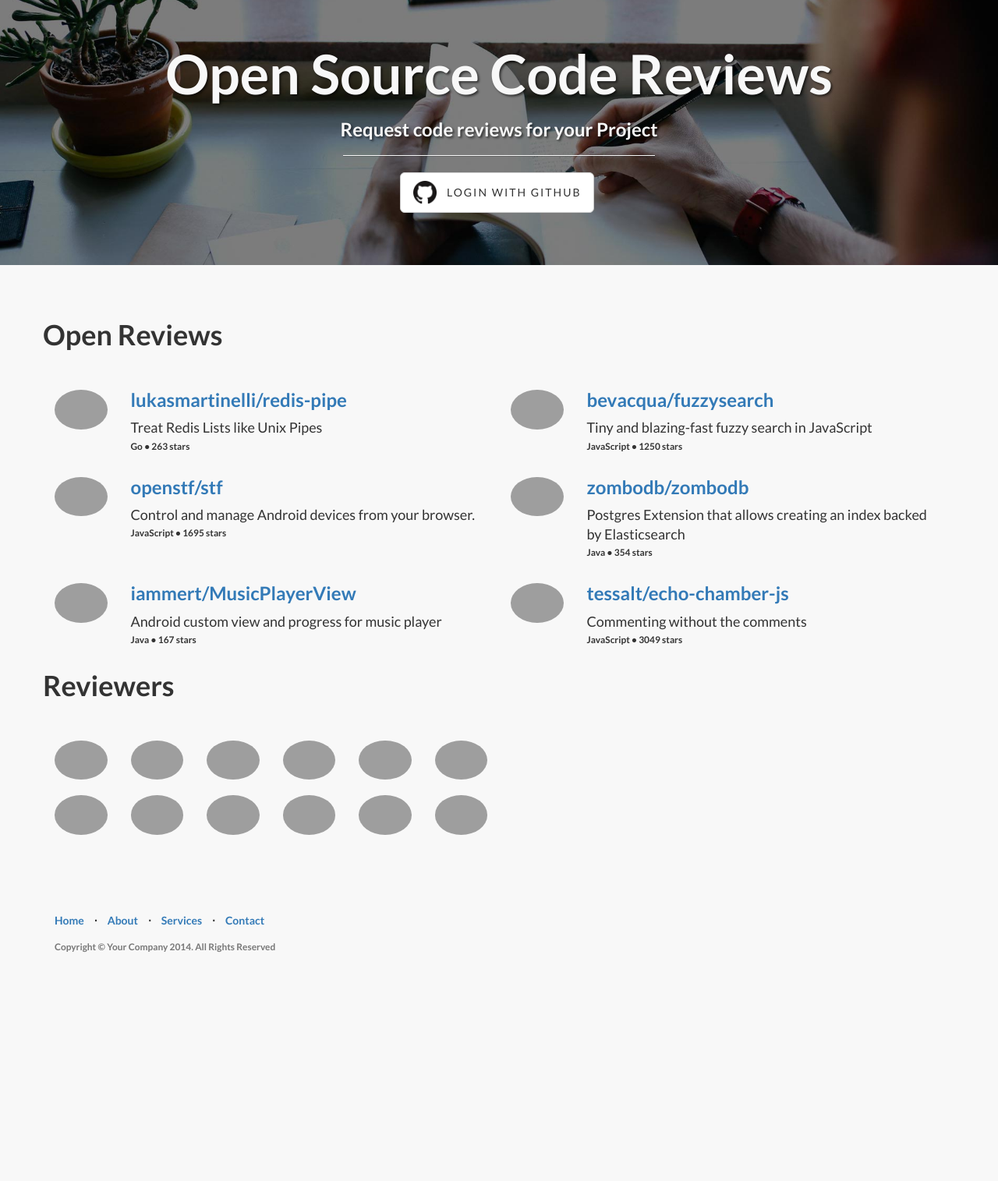
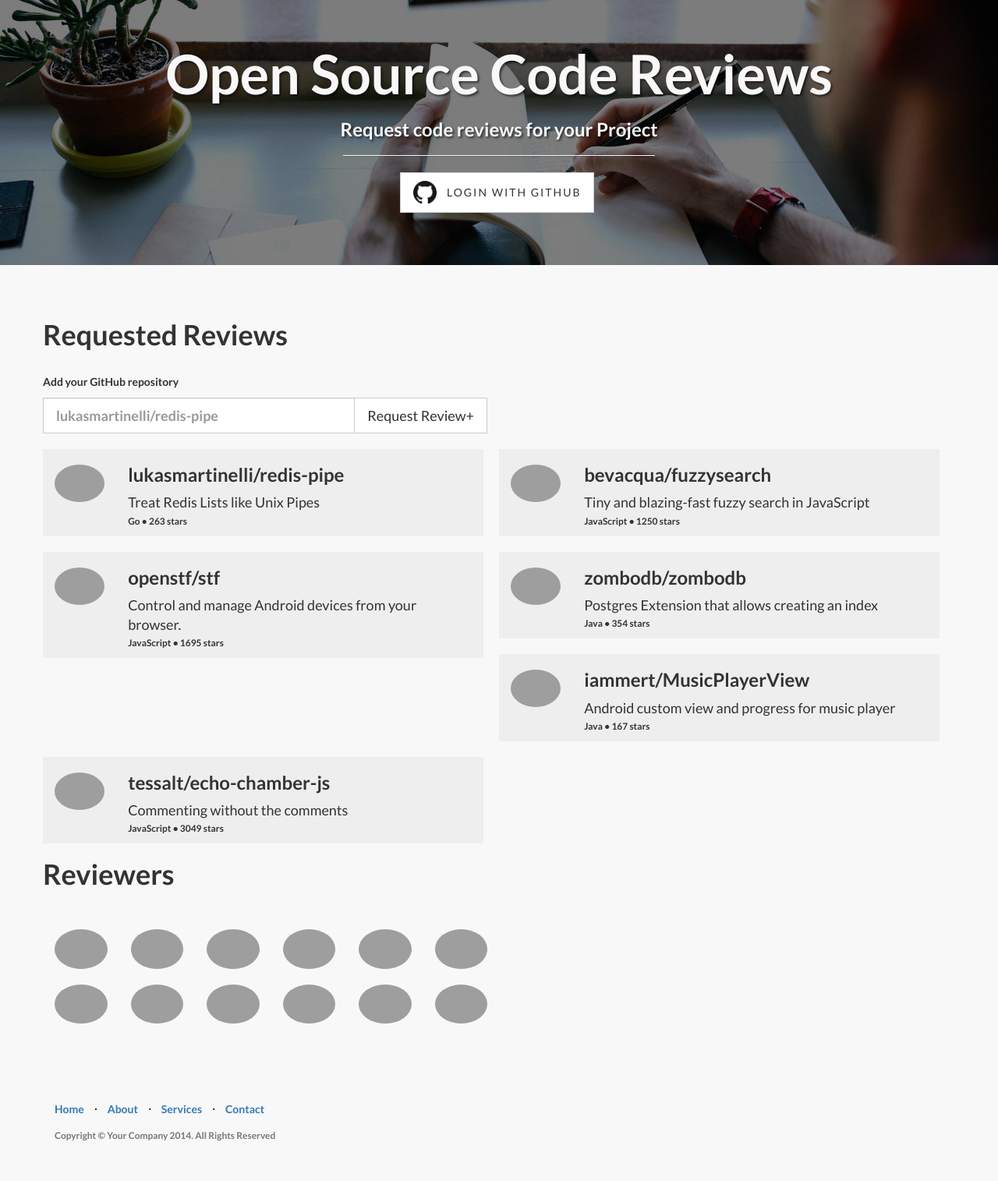
Before and after one commit to lukasmartinelli-alt/opencodereview, a Django app: page / in a window 1280 px wide. Shown: the part 51-1566 px from the top of the page at 78% size. Before the commit the page ends 1273 px from the top, so only its background shows below. Run offline with Django 3.2, Linux system fonts and the light colour scheme; some libraries are stand-ins or nearby versions; grey boxes are pictures that could not be loaded.

Commit message:
Improved design further

```diff
--- a/static/css/landing-page.css
+++ b/static/css/landing-page.css
@@ -168,3 +168,24 @@
 p.copyright {
     margin: 15px 0 0;
 }
+
+/*
+.open-review:hover {
+    cursor: pointer;
+}*/
+
+.open-review:hover > div {
+    background-color: #ddd;
+}
+
+.open-review {
+    border-top: 20px solid transparent;
+    border-right: 20px solid transparent;
+}
+.open-review > div {
+    background-color: #eee;
+}
+
+.btn, .input-lg {
+    border-radius: 0px;
+}
--- a/templates/base.html
+++ b/templates/base.html
@@ -3,8 +3,8 @@
 <html lang="en">
 <head>
 	<meta charset="utf-8">
-	<title>Page Title</title>
-	<meta name="description" content="">
+	<title>Open Code Reviews - Request code reviews for your Project</title>
+	<meta name="description" content="Request code reviews for your Project">
 	<meta name="viewport" content="width=device-width, initial-scale=1.0">
 
 	<link href="{% static "css/bootstrap.min.css" %}" rel="stylesheet">
@@ -26,7 +26,7 @@
                     <span class="icon-bar"></span>
                     <span class="icon-bar"></span>
                 </button>
-                <a class="navbar-brand topnav" href="#">Open Code Review</a>
+                <a class="navbar-brand topnav" href="/">Open Code Review</a>
             </div>
             <!-- Collect the nav links, forms, and other content for toggling -->
             <div class="collapse navbar-collapse" id="bs-example-navbar-collapse-1">
@@ -100,14 +100,25 @@
                 </div>
             </div>-->
             <div class="row">
-                <h1 class="section-heading">Open Reviews</h1>
-                <div class="col-md-6">
+                <h1 class="section-heading">Requested Reviews</h1>
+                <div class="row">
+                	<div class="col-md-6">
+                		<p>Add your GitHub repository</p>
+	                    <div class="input-group">
+	                        <input type="text" class="form-control input-lg" placeholder="lukasmartinelli/redis-pipe">
+	                        <span class="input-group-btn">
+	                            <button class="btn btn-default btn-lg" type="button">Request Review+</button>
+	                        </span>
+	                    </div>
+	                </div>
+				</div>
+                <div class="col-md-6 open-review">
                     <div class="row">
-                        <div class="col-md-2">
+                        <div class="col-xs-2">
                             <img src="https://avatars3.githubusercontent.com/u/1288339?v=3&s=460" class="img-responsive img-circle" style="margin-top: 20px"/>
                         </div>
-                        <div class="col-md-10">
-                            <h3><a href="#">lukasmartinelli/redis-pipe</a></h3>
+                        <div class="col-xs-10">
+                            <h3>lukasmartinelli/redis-pipe</h3>
                             <p>
                                 <span class="lead">Treat Redis Lists like Unix Pipes</span>
                                 <br/>
@@ -116,13 +127,13 @@
                         </div>
                     </div>
                 </div>
-                <div class="col-md-6">
+                <div class="col-md-6 open-review">
                     <div class="row">
-                        <div class="col-md-2">
+                        <div class="col-xs-2">
                             <img src="https://avatars1.githubusercontent.com/u/32509?v=3&s=460" class="img-responsive img-circle" style="margin-top: 20px"/>
                         </div>
-                        <div class="col-md-10">
-                            <h3><a href="#">bevacqua/fuzzysearch</a></h3>
+                        <div class="col-xs-10">
+                            <h3>bevacqua/fuzzysearch</h3>
                             <p>
                                 <span class="lead">Tiny and blazing-fast fuzzy search in JavaScript</span>
                                 <br/>
@@ -131,13 +142,13 @@
                         </div>
                     </div>
                 </div>
-                <div class="col-md-6">
+                <div class="col-md-6 open-review">
                     <div class="row">
-                        <div class="col-md-2">
+                        <div class="col-xs-2">
                             <img src="https://avatars3.githubusercontent.com/u/934293?v=3&s=460" class="img-responsive img-circle" style="margin-top: 20px"/>
                         </div>
-                        <div class="col-md-10">
-                            <h3><a href="#">openstf/stf</a></h3>
+                        <div class="col-xs-10">
+                            <h3>openstf/stf</h3>
                             <p>
                                 <span class="lead"> Control and manage Android devices from your browser.
 </span>
@@ -147,15 +158,16 @@
                         </div>
                     </div>
                 </div>
-                <div class="col-md-6">
+                <a style="color: inherit;" href="#">
+                <div class="col-md-6 open-review">
                     <div class="row">
-                        <div class="col-md-2">
+                        <div class="col-xs-2">
                             <img src="https://avatars2.githubusercontent.com/u/5117238?v=3&s=460" class="img-responsive img-circle" style="margin-top: 20px"/>
                         </div>
-                        <div class="col-md-10">
-                            <h3><a href="#">zombodb/zombodb</a></h3>
+                        <div class="col-xs-10">
+                            <h3>zombodb/zombodb</h3>
                             <p>
-                                <span class="lead">Postgres Extension that allows creating an index backed by Elasticsearch
+                                <span class="lead">Postgres Extension that allows creating an index
 </span>
                                 <br/>
                                 <small>Java • 354 stars</small>
@@ -163,13 +175,14 @@
                         </div>
                     </div>
                 </div>
-                <div class="col-md-6">
+                </a>
+                <div class="col-md-6 open-review">
                     <div class="row">
-                        <div class="col-md-2">
+                        <div class="col-xs-2">
                             <img src="https://avatars3.githubusercontent.com/u/11799296?v=3&s=460" class="img-responsive img-circle" style="margin-top: 20px"/>
                         </div>
-                        <div class="col-md-10">
-                            <h3><a href="#">iammert/MusicPlayerView</a></h3>
+                        <div class="col-xs-10">
+                            <h3>iammert/MusicPlayerView</h3>
                             <p>
                                 <span class="lead"> Android custom view and progress for music player</span>
                                 <br/>
@@ -178,13 +191,13 @@
                         </div>
                     </div>
                 </div>
-                <div class="col-md-6">
+                <div class="col-md-6 open-review">
                     <div class="row">
-                        <div class="col-md-2">
+                        <div class="col-xs-2">
                             <img src="https://avatars2.githubusercontent.com/u/1789029?v=3&s=460" class="img-responsive img-circle" style="margin-top: 20px"/>
                         </div>
-                        <div class="col-md-10">
-                            <h3><a href="#">tessalt/echo-chamber-js</a></h3>
+                        <div class="col-xs-10">
+                            <h3>tessalt/echo-chamber-js</h3>
                             <p>
                                 <span class="lead"> Commenting without the comments</span>
                                 <br/>
@@ -198,40 +211,40 @@
                 <h1 class="section-heading">Reviewers</h1>
                 <div class="col-md-6">
                     <div class="row">
-                        <div class="col-md-2">
+                        <div class="col-xs-2">
                             <img src="https://avatars3.githubusercontent.com/u/1288339?v=3&s=460" class="img-responsive img-circle" style="margin-top: 20px"/>
                         </div>
-                        <div class="col-md-2">
+                        <div class="col-xs-2">
                             <img src="https://avatars0.githubusercontent.com/u/385047?v=3&s=460" class="img-responsive img-circle" style="margin-top: 20px"/>
                         </div>
-                        <div class="col-md-2">
+                        <div class="col-xs-2">
                             <img src="https://avatars2.githubusercontent.com/u/2108135?v=3&s=460" class="img-responsive img-circle" style="margin-top: 20px"/>
                         </div>
-                        <div class="col-md-2">
+                        <div class="col-xs-2">
                             <img src="https://avatars3.githubusercontent.com/u/76114?v=3&s=460" class="img-responsive img-circle" style="margin-top: 20px"/>
                         </div>
-                        <div class="col-md-2">
+                        <div class="col-xs-2">
                             <img src="https://avatars2.githubusercontent.com/u/8071008?v=3&s=460" class="img-responsive img-circle" style="margin-top: 20px"/>
                         </div>
-                        <div class="col-md-2">
+                        <div class="col-xs-2">
                             <img src="https://avatars0.githubusercontent.com/u/105168?v=3&s=460" class="img-responsive img-circle" style="margin-top: 20px"/>
                         </div>
-                        <div class="col-md-2">
+                        <div class="col-xs-2">
                             <img src="https://avatars2.githubusercontent.com/u/4898263?v=3&s=460" class="img-responsive img-circle" style="margin-top: 20px"/>
                         </div>
-                        <div class="col-md-2">
+                        <div class="col-xs-2">
                             <img src="https://avatars2.githubusercontent.com/u/8189834?v=3&s=460" class="img-responsive img-circle" style="margin-top: 20px"/>
                         </div>
-                        <div class="col-md-2">
+                        <div class="col-xs-2">
                             <img src="https://avatars2.githubusercontent.com/u/5657992?v=3&s=460" class="img-responsive img-circle" style="margin-top: 20px"/>
                         </div>
-                        <div class="col-md-2">
+                        <div class="col-xs-2">
                             <img src="https://avatars0.githubusercontent.com/u/6763278?v=3&s=460" class="img-responsive img-circle" style="margin-top: 20px"/>
                         </div>
-                        <div class="col-md-2">
+                        <div class="col-xs-2">
                             <img src="https://avatars0.githubusercontent.com/u/8794923?v=3&s=460" class="img-responsive img-circle" style="margin-top: 20px"/>
                         </div>
-                        <div class="col-md-2">
+                        <div class="col-xs-2">
                             <img src="https://avatars0.githubusercontent.com/u/9975255?v=3&s=460" class="img-responsive img-circle" style="margin-top: 20px"/>
                         </div>
                     </div>
```
